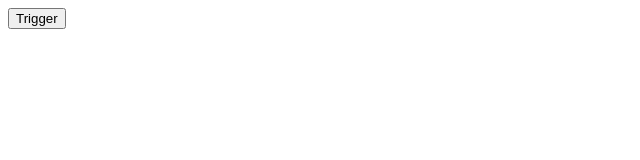
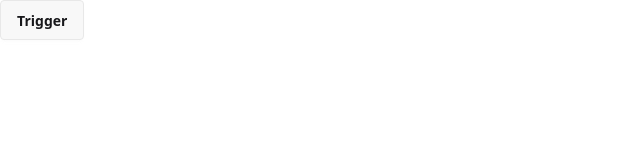
Before and after one commit to Dev-Asifur-Rahman/my-portfolio-updated-next.js, a Next.js app: page / in a window 1280 px wide. Shown: the top 160 px of the page, without its empty margins (0-640 px from the left). Built offline with nearby package versions, Linux system fonts and the light colour scheme.

Commit message:
gradient bg removed

```diff
--- a/src/app/globals.css
+++ b/src/app/globals.css
@@ -9,9 +9,6 @@
 @theme inline {
   --color-background: var(--background);
   --color-foreground: var(--foreground);
-  /* --font-sans: var(--font-geist-sans);
-  --font-mono: var(--font-geist-mono); */
-  --font-quicksand: var(--font-quicksand);
 }
 
 /* @media (prefers-color-scheme: dark) {
@@ -21,7 +18,7 @@
   }
 } */
 
-body {
+/* body {
   min-height: 100vh;
   width: 100%;
   margin: 0;
@@ -37,15 +34,15 @@ body {
   background-size: cover;
   color: var(--foreground);
   font-family: Arial, Helvetica, sans-serif;
-}
+} */
 
-.matt-glass {
+/* .matt-glass {
   background: rgba(255, 255, 255, 0.14);
   box-shadow: 0 4px 30px rgba(0, 0, 0, 0.1);
   backdrop-filter: blur(6px);
   -webkit-backdrop-filter: blur(6px);
   border: 1px solid rgba(255, 255, 255, 1);
-}
+} */
 
 .text-gradient {
   background: linear-gradient(90deg, #38bdf8, #6366f1, #a855f7);
--- /dev/null
+++ b/src/app/layout.js
@@ -0,0 +1,25 @@
+import { Raleway } from "next/font/google";
+import "./globals.css";
+
+
+const raleway = Raleway({
+  variable: "--font-raleway",
+  subsets: ["latin"],
+  display : "swap"
+});
+
+export const metadata = {
+  title: "Asifur Rahman",
+  description: "Generated by create next app",
+};
+
+export default function RootLayout({ children }) {
+  return (
+    <html
+      lang="en"
+      className={`${raleway.variable} h-full antialiased`}
+    >
+      <body className="">{children}</body>
+    </html>
+  );
+}
```
Also changed, not shown: 1 other file (tests, documents, lock files or other folders).
